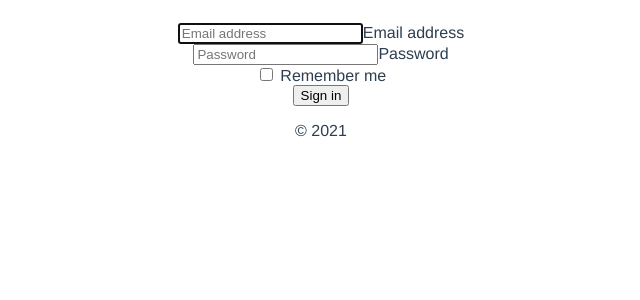
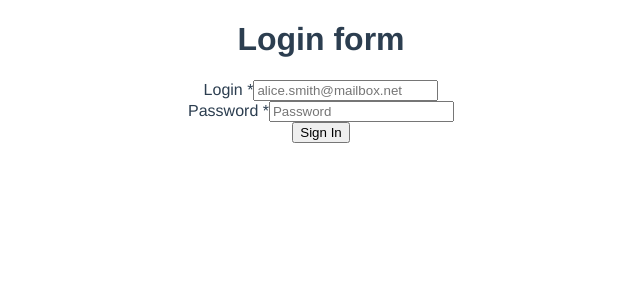
Before and after one commit to autoping/static-web-alice, a Vue app: page /#/login in a window 1280 px wide. Shown: the top 300 px of the page, without its empty margins (319-959 px from the left). Built offline with nearby package versions, Linux system fonts and the light colour scheme; sample sign-in values are in the browser's storage.

Commit message:
Login/auth interceptor added

```diff
--- a/src/App.vue
+++ b/src/App.vue
@@ -2,6 +2,24 @@
 
   <router-view/>
 </template>
+
+<script>
+
+  import axios from "axios";
+
+  export default {
+
+    created: function () {
+      axios.interceptors.request.use(config => {
+        let token = localStorage.getItem("accessToken");
+        if (token) {
+          config.headers["Authorization"] = "Bearer " + token;
+        }
+        return config;
+      }, error => Promise.reject(error));
+    }
+  };
+</script>
 
 <style>
 #app {
--- a/src/components/LoginForm.vue
+++ b/src/components/LoginForm.vue
@@ -1,52 +1,63 @@
 <template>
-  <form class="form-signin">
 
-    <div class="form-label-group">
-      <input type="email" id="inputEmail" class="form-control" placeholder="Email address" required="" autofocus="">
-      <label for="inputEmail">Email address</label>
+  <main class="container-fluid overflow-scroll">
+    <h1>Login form</h1>
+    <form v-on:submit.prevent="signin">
+      <div class="form-group">
+        <label for="inputLogin">Login *</label>
+        <input type="text" class="form-control" id="inputLogin" v-model="form.login" placeholder="alice.smith@mailbox.net">
       </div>
-
-    <div class="form-label-group">
-      <input type="password" id="inputPassword" class="form-control" placeholder="Password" required="">
-      <label for="inputPassword">Password</label>
+      <div class="form-group">
+        <label for="inputPassword">Password *</label>
+        <input type="password" class="form-control" id="inputPassword" v-model="form.password" placeholder="Password">
       </div>
-
-    <div class="checkbox mb-3">
-      <label>
-        <input type="checkbox" value="remember-me"> Remember me
-      </label>
-    </div>
-    <button class="btn btn-lg btn-primary btn-block" type="submit">Sign in</button>
-    <p class="mt-5 mb-3 text-muted text-center">© 2021</p>
+      <button type="submit" class="btn btn-primary">Sign In</button>
     </form>
+  </main>
 
 </template>
 
+
+
 <script>
+  import axios from 'axios';
+
+  const apiUrl = "https://v9cbonidud.execute-api.eu-central-1.amazonaws.com/dev";
+
   export default {
-  name: 'RegisterForm',
+
+    name: 'LoginForm',
+
     props: {
       msg: String
     },
+
     data() {
       return {
-
+        form: {
+            login: "",
+            password: ""
+        }
       }
     },
+
     methods: {
-
+      signin() {
+        axios.post(apiUrl + '/login', this.form)
+        .then((res) => {
+          localStorage.setItem('accessToken', res.data.accessToken);
+          this.$router.push({name: "Asset List"});
+        })
+        .catch((err) => {
+          alert(err);
+        });
       }
-
     }
-// let m = [{text:"hi there is someone touch"}, {text:"ok, thanks"}];
+}
 
 </script>
 
-<!-- Add "scoped" attribute to limit CSS to this component only -->
 <style scoped>
-
-
-
   body {
     height: 100%;
   }
@@ -55,11 +66,7 @@ body {
     height: 100% !important;
   }
 
-.form-signin{
-
-  width: 100%;
-  max-width: 420px;
-  padding: 15px;
-  margin: 0 auto;
+  main {
+    min-height: 30%;
   }
 </style>
```
Lines whose indentation alone changed are shown as unchanged.
